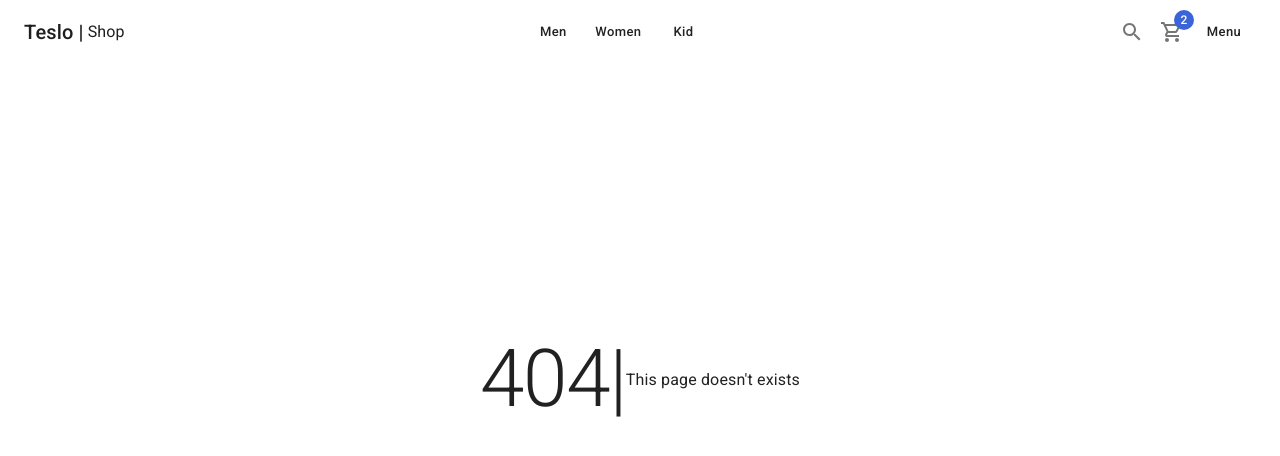
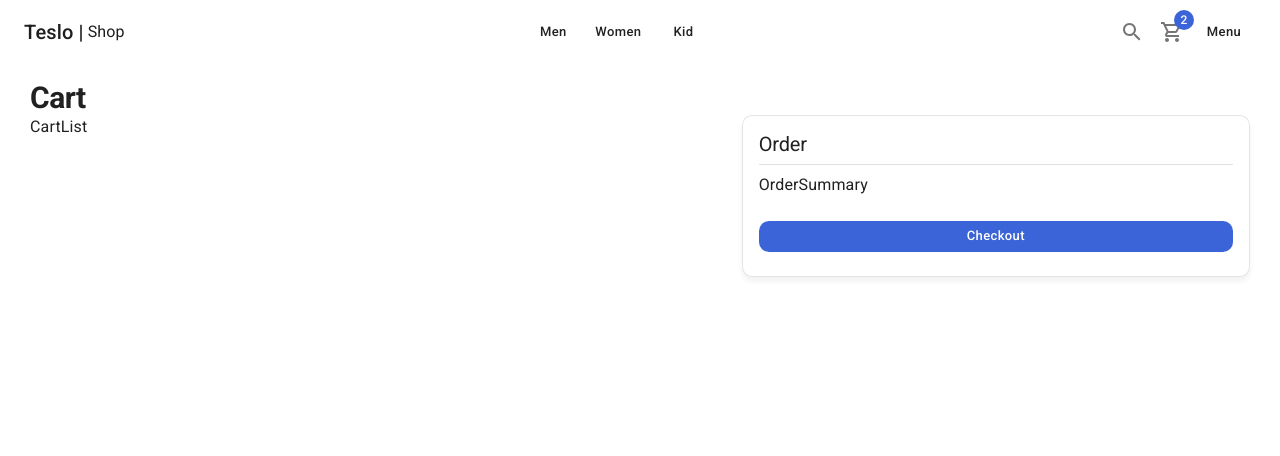
Before and after one commit to eacz/shop-nextjs, a Next.js app: page /cart in a window 1280 px wide. Before the commit this address had no page. Shown: the top 456 px of the page. Built offline with nearby package versions, Linux system fonts and the light colour scheme.

Commit message:
add CartPage basic design

```diff
--- /dev/null
+++ b/src/components/cart/CartList.tsx
@@ -0,0 +1,5 @@
+const CartList = () => {
+  return <div>CartList</div>
+}
+
+export default CartList
--- /dev/null
+++ b/src/components/cart/OrderSummary.tsx
@@ -0,0 +1,5 @@
+const OrderSummary = () => {
+  return <div>OrderSummary</div>
+}
+
+export default OrderSummary
--- /dev/null
+++ b/src/components/cart/index.tsx
@@ -0,0 +1,2 @@
+export { default as CartList } from './CartList'
+export { default as OrderSummary } from './OrderSummary'
--- /dev/null
+++ b/src/pages/cart/index.tsx
@@ -0,0 +1,34 @@
+import { Box, Button, Card, CardContent, Divider, Grid, Typography } from '@mui/material'
+
+import { CartList, OrderSummary } from '@/components/cart'
+import { ShopLayout } from '@/components/layouts'
+
+const CartPage = () => {
+  return (
+    <ShopLayout title='Shopping Cart - 3' pageDescription='Shopping Cart of Teslo Shop'>
+      <Typography variant='h1' component='h1'>
+        Cart
+      </Typography>
+      <Grid container>
+        <Grid item xs={12} sm={7}>
+          <CartList />
+        </Grid>
+        <Grid item xs={12} sm={5}>
+          <Card className='summary-card'>
+            <CardContent>
+              <Typography variant='h2'>Order</Typography>
+              <Divider sx={{ my: 1 }} />
+              <OrderSummary />
+              <Box sx={{ mt: 3 }}>
+                <Button color='secondary' className='circular-btn' fullWidth>
+                  Checkout
+                </Button>
+              </Box>
+            </CardContent>
+          </Card>
+        </Grid>
+      </Grid>
+    </ShopLayout>
+  )
+}
+export default CartPage
```
